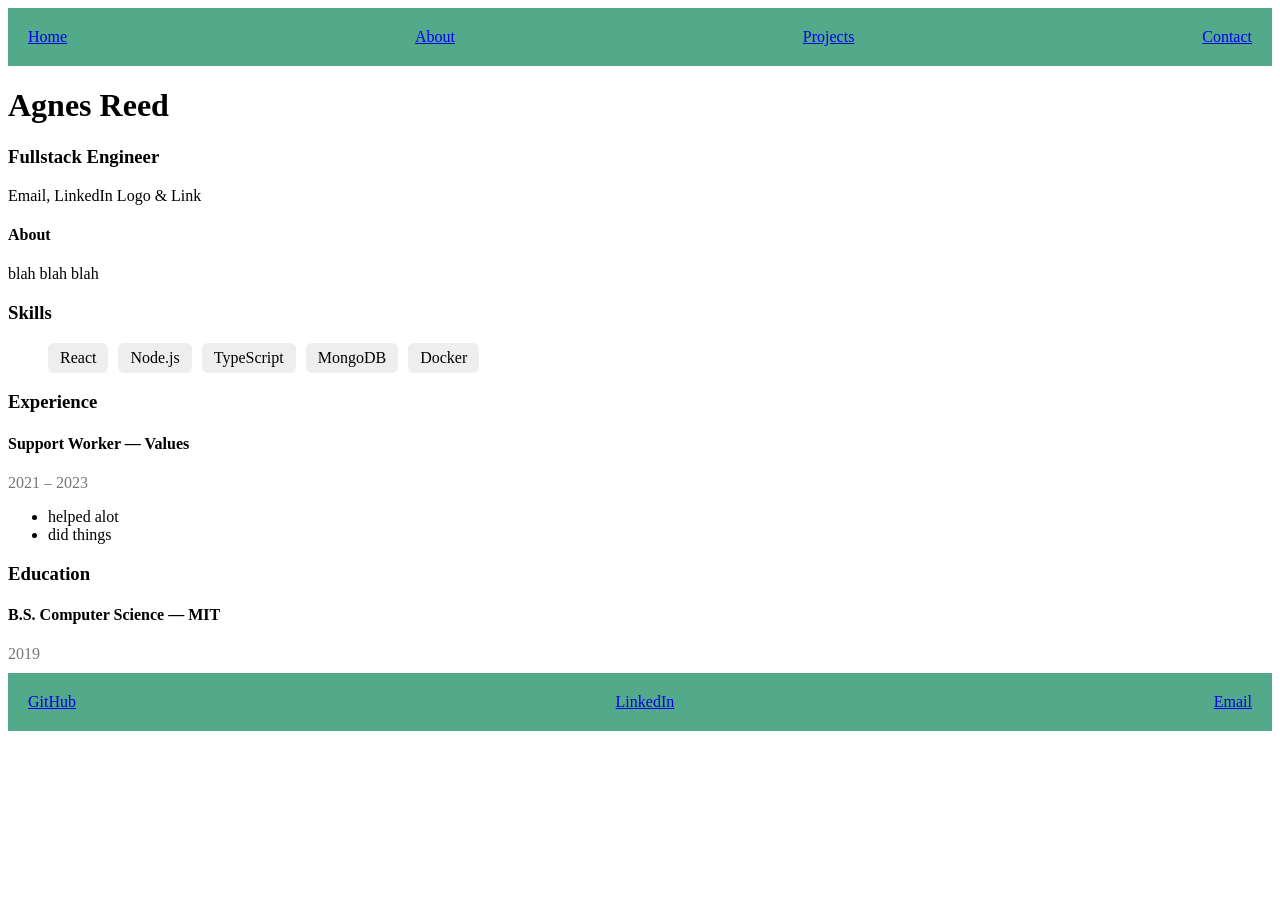
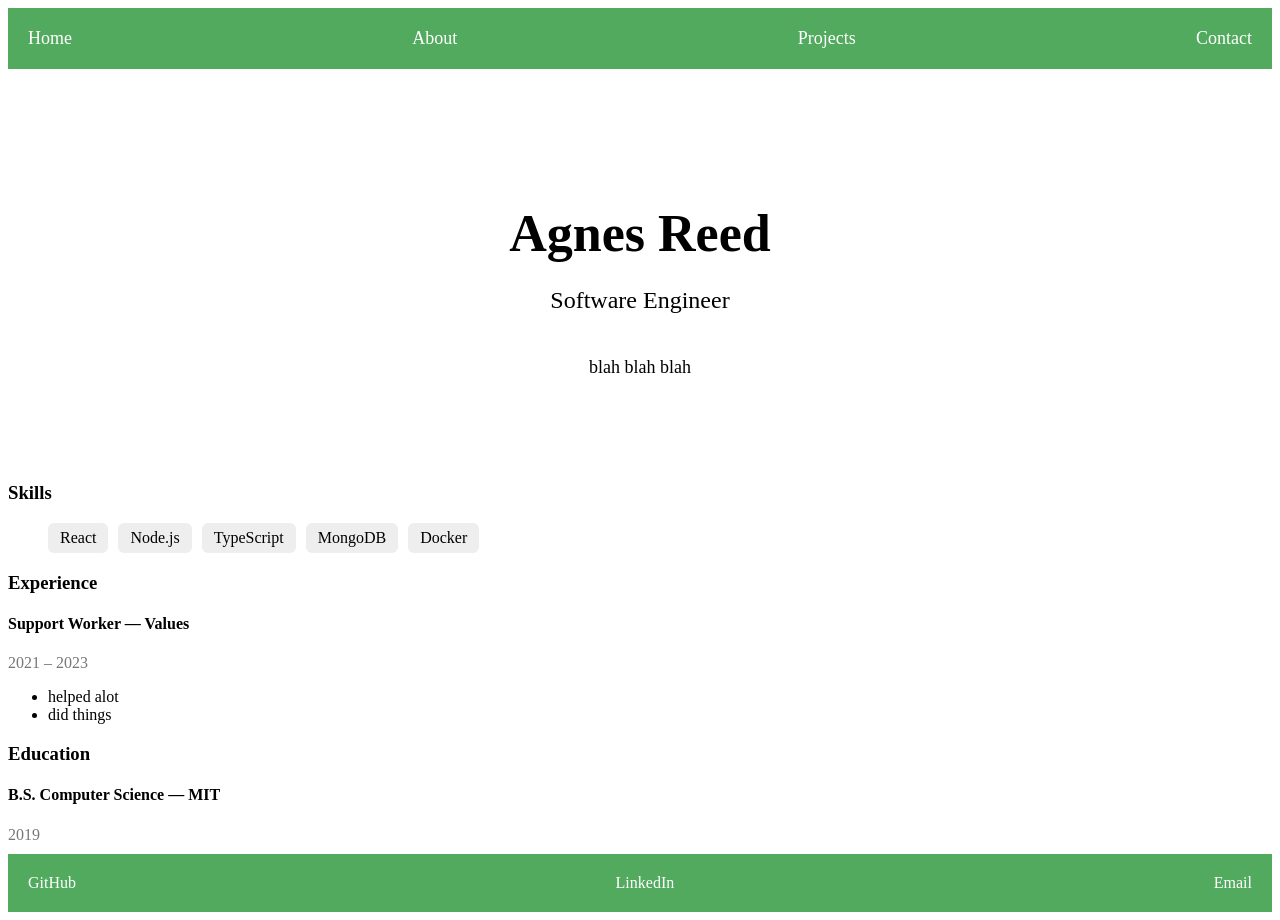
Before and after one commit to AgnesRC/CAPSTONE-FULLSTACK, a React app in the folder frontend/: page /about in a window 1280 px wide. Before the commit the page ends 800 px from the top, so only its background shows below. Built offline with nearby package versions, Linux system fonts and the light colour scheme; the HTML template or start-up script is replaced by a standard one.

Commit message:
css edits

```diff
--- a/frontend/src/App.css
+++ b/frontend/src/App.css
@@ -3,18 +3,54 @@
   display: flex;
   justify-content: space-between;
   color: aliceblue;
-  background-color: #52AA8A;
+  background-color: #52AA5E;
   padding: 20px;
 }
 
+.nav-link {
+  color: #fff;
+  font-size: 18px;
+  text-decoration: none;
+}
+
+.nav-link:hover {
+  color: #3AAED8;
+}
+
+/* Information Card */
 .information-card {
   display: flex;
-
+  justify-content: space-between;
+  align-items: center;
+  padding: 60px 50px;
+  gap: 40px;
 }
 
-img {
-  width: 500px;
-  height: 500px;
+.information-card p {
+  font-size: 24px;
+  line-height: 1.6;
+}
+
+.information-card button {
+  padding: 12px 24px;
+  background: #2BD9FE;
+  border: none;
+  border-radius: 8px;
+  color: white;
+  font-size: 18px;
+}
+
+.information-card button:hover {
+  background: #3AAED8;
+  cursor: pointer;
+}
+
+.profile-image {
+  width: 260px;
+  height: 260px;
+  border-radius: 10%;
+  object-fit: cover;
+  box-shadow: 0 4px 15px rgba(0, 170, 255, 0.4);
 }
 
 /* Footer */
@@ -22,8 +58,17 @@ img {
   display: flex;
   justify-content: space-between;
   color: aliceblue;
-  background-color: #52AA8A;
+  background-color: #52AA5E;
   padding: 20px;
+}
+
+.socials a {
+   text-decoration: none;
+   color: #fff;
+}
+
+.socials a:hover {
+  color: #3AAED8;
 }
 
 /* Projects */
@@ -33,6 +78,32 @@ img {
 
 .link {
   margin-bottom: 30px;
+}
+
+/* About Section */
+.about-container {
+  max-width: 750px;
+  margin: 80px auto;
+  text-align: center;
+  padding: 20px;
+}
+
+.about-container h1 {
+  font-size: 52px;
+  margin-bottom: 8px;
+}
+
+.about-container h3 {
+  font-size: 24px;
+  font-weight: 400;
+  margin-bottom: 20px;
+}
+
+.about-text {
+  font-size: 18px;
+  line-height: 1.7;
+  max-width: 650px;
+  margin: 0 auto;
 }
 
 /* Resume */
--- a/frontend/src/components/About.jsx
+++ b/frontend/src/components/About.jsx
@@ -1,13 +1,12 @@
-export default function About () {
-    return (
-        <>
-        <h1> Agnes Reed </h1>
-        <h3> Fullstack Engineer </h3>
-        <p>Email, LinkedIn Logo & Link</p>
-
-        <h4>About</h4>
-        <p> blah blah blah</p>
-
-        </>
-    )
+export default function About() {
+  return (
+    <>
+      <div className="about-container">
+        <h1>Agnes Reed</h1>
+        <h3>Software Engineer</h3>
+        <br/>
+        <p className="about-text">blah blah blah</p>
+      </div>
+    </>
+  );
 }
--- a/frontend/src/components/Header.jsx
+++ b/frontend/src/components/Header.jsx
@@ -3,10 +3,10 @@ import { Link } from "react-router-dom";
 export default function Header() {
   return (
     <nav className="navbar">
-      <Link to="/">Home</Link>
-      <Link to="/about">About</Link>
-      <Link to="/projects">Projects</Link>
-      <Link to="/contact">Contact</Link>
+      <Link to="/" className="nav-link">Home</Link>
+      <Link to="/about" className="nav-link">About</Link>
+      <Link to="/projects" className="nav-link">Projects</Link>
+      <Link to="/contact" className="nav-link">Contact</Link>
     </nav>
   );
 }
```
